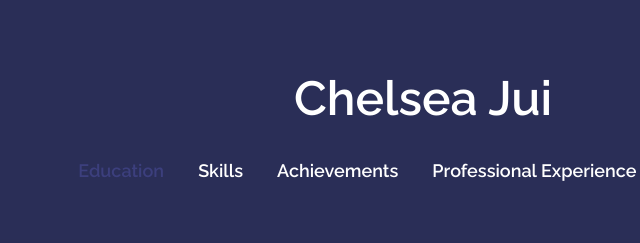
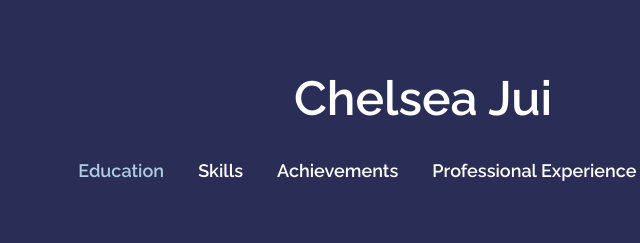
Before and after one commit to chelseajui8/resume, a plain HTML site: page index.html in a window 1280 px wide. In both pictures the pointer is over the link "Education". Shown: the top 243 px of the page, 217-857 px from the left. Drawn offline with Linux system fonts and the light colour scheme.

Commit message:
Update styles.css

```diff
--- a/styles.css
+++ b/styles.css
@@ -47,7 +47,7 @@ nav a {
 }
 
 nav a:hover {
-  color: #3c3f7d;
+  color: #aecce4;
   transform: scale(1.05);
 }
 
```
